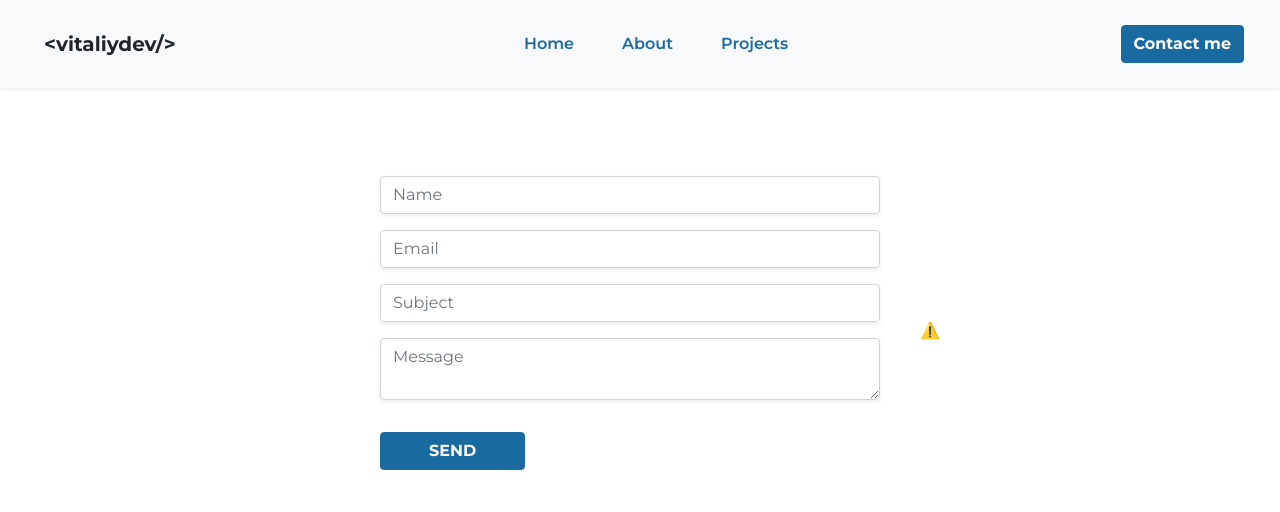
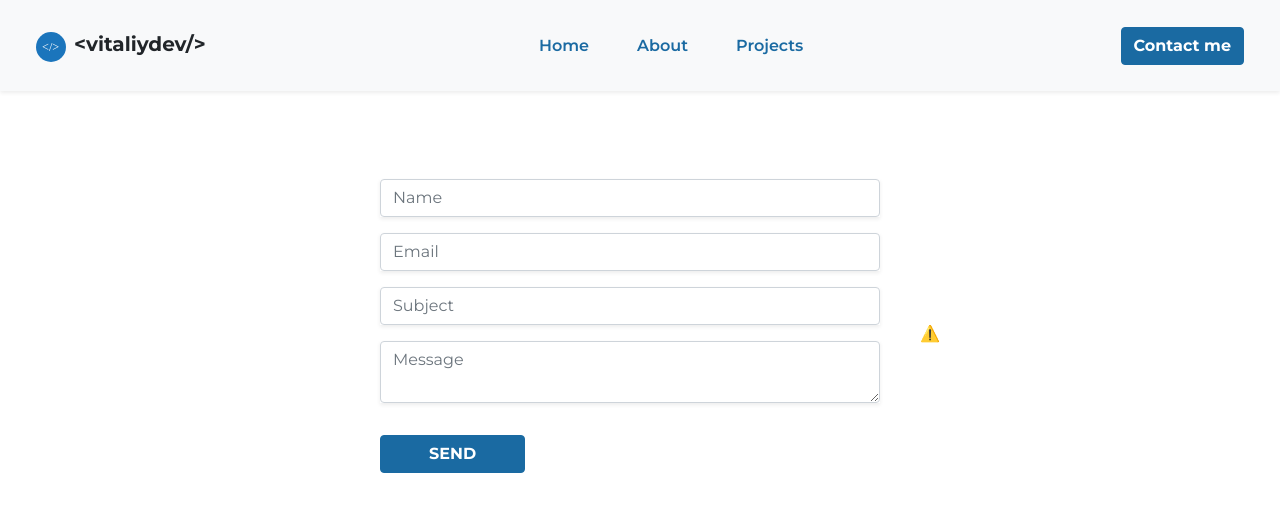
Before and after one commit to kozakevich13/react-frontend-portfolio, a React (Create React App) app: page /react-frontend-portfolio/contact in a window 1280 px wide. Shown: the top 512 px of the page. Built offline with nearby package versions, Linux system fonts and the light colour scheme; no server answers.

Commit message:
add logo svg

```diff
--- a/src/components/Navbar.js
+++ b/src/components/Navbar.js
@@ -1,6 +1,6 @@
 import React from 'react'
 import { NavLink } from 'react-router-dom'
-// import logo from '../assets/logo.svg'
+import logo1 from '../assets/logo.svg'
 const Navbar = () => {
   const logo = "<vitaliydev/>"
   return (
@@ -8,7 +8,7 @@ const Navbar = () => {
       <div className="container-fluid d-sm-flex flex-column flex-lg-row justify-content-center justify-content-lg-between">
 
         <div className="navbar-brand mb-4 mb-md-0 mb-lg-0">
-          {/* <img src={logo} alt="logo" width="30" height="auto" className="d-inline-block align-text-top" /> */}
+          <img src={logo1} alt="logo" width="30" height="auto" className="d-inline-block align-text-top" />
           <span className="ms-2 fw-bold">{logo}</span>
         </div>
 
```
Also changed, not shown: src/assets/logo.svg (added).
